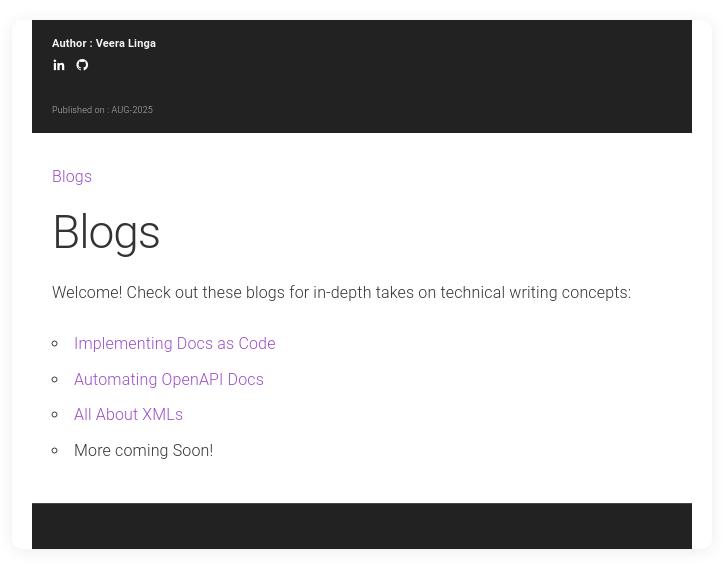
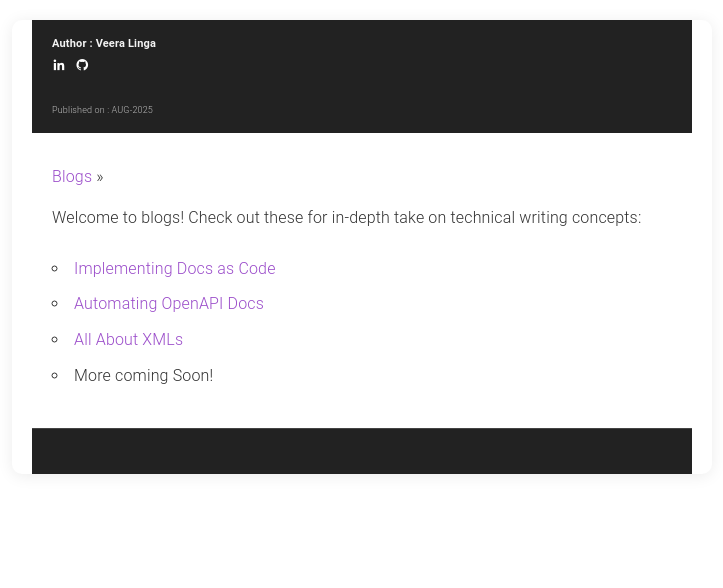
Before and after one commit to veera-linga/blogs, a Jekyll site: the page built from index.md, in a window 1280 px wide. Shown: the top 588 px of the page, without its empty margins (278-1001 px from the left). Built offline with Jekyll 4.4.1, drawn with Linux system fonts in a browser that asks for light colours; our own code applies the rules of GitHub Pages for plain Markdown files.

Commit message:
Update index.md
index change

```diff
--- a/index.md
+++ b/index.md
@@ -5,9 +5,8 @@ github_profile: "https://github.com/veera-linga"
 date: "AUG-2025"
 ---
 
-# Blogs
-
-Welcome! Check out these blogs for in-depth takes on technical writing concepts:
+Welcome to blogs!
+Check out these for in-depth take on technical writing concepts:
 
 - [Implementing Docs as Code](implementing-docs-as-code.html)
 - [Automating OpenAPI Docs](automating-openapi-docs.html)
```
